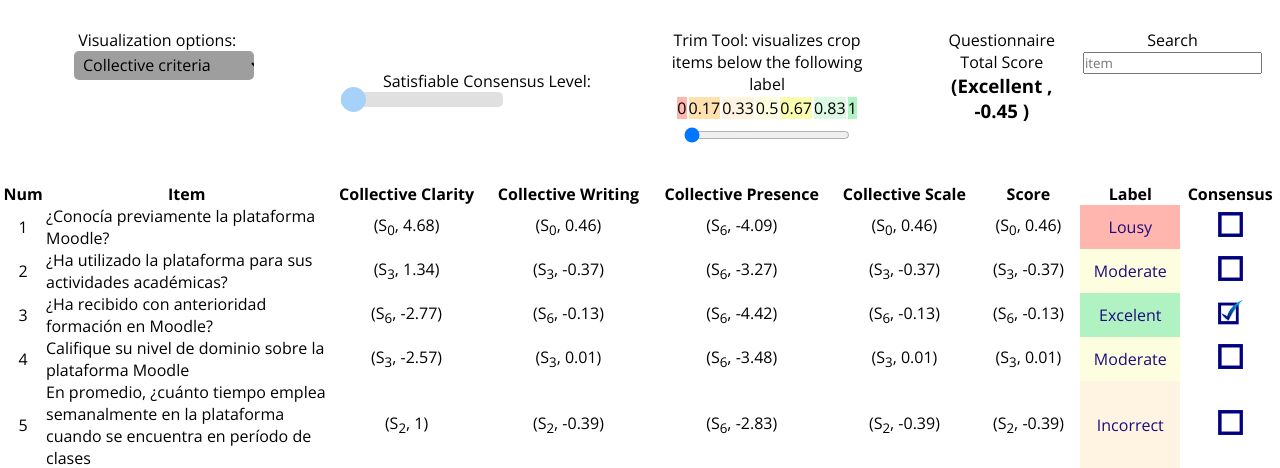
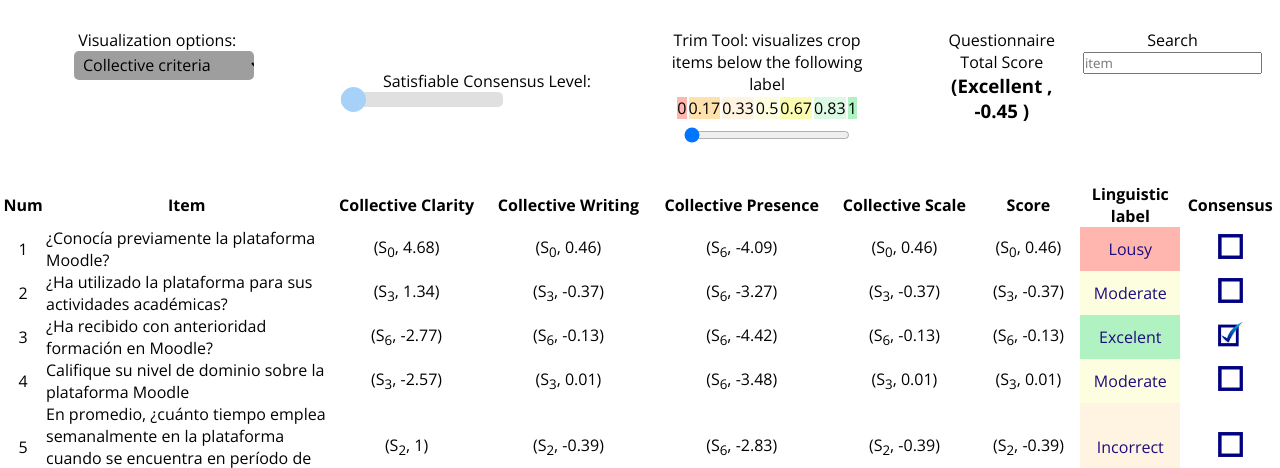
Before and after one commit to NoeZermeno/2tuple-fuzzy-delphi, a PHP site: page /resultados2.php in a window 1280 px wide. Shown: the part 362-830 px from the top of the page. Run offline with PHP 8.4, Linux system fonts and the light colour scheme; some libraries are stand-ins or nearby versions; grey boxes are pictures that could not be loaded.

Commit message:
Column Linguistic Label

```diff
--- a/resultados2.php
+++ b/resultados2.php
@@ -132,7 +132,7 @@
 					<th>Collective Presence</th>
 					<th>Collective Scale</th>
 					<th>Score</th>
-					<th>Label</th>
+					<th>Linguistic label</th>
 					<th>Consensus</th>
 				</tr>
 			</thead>
```
